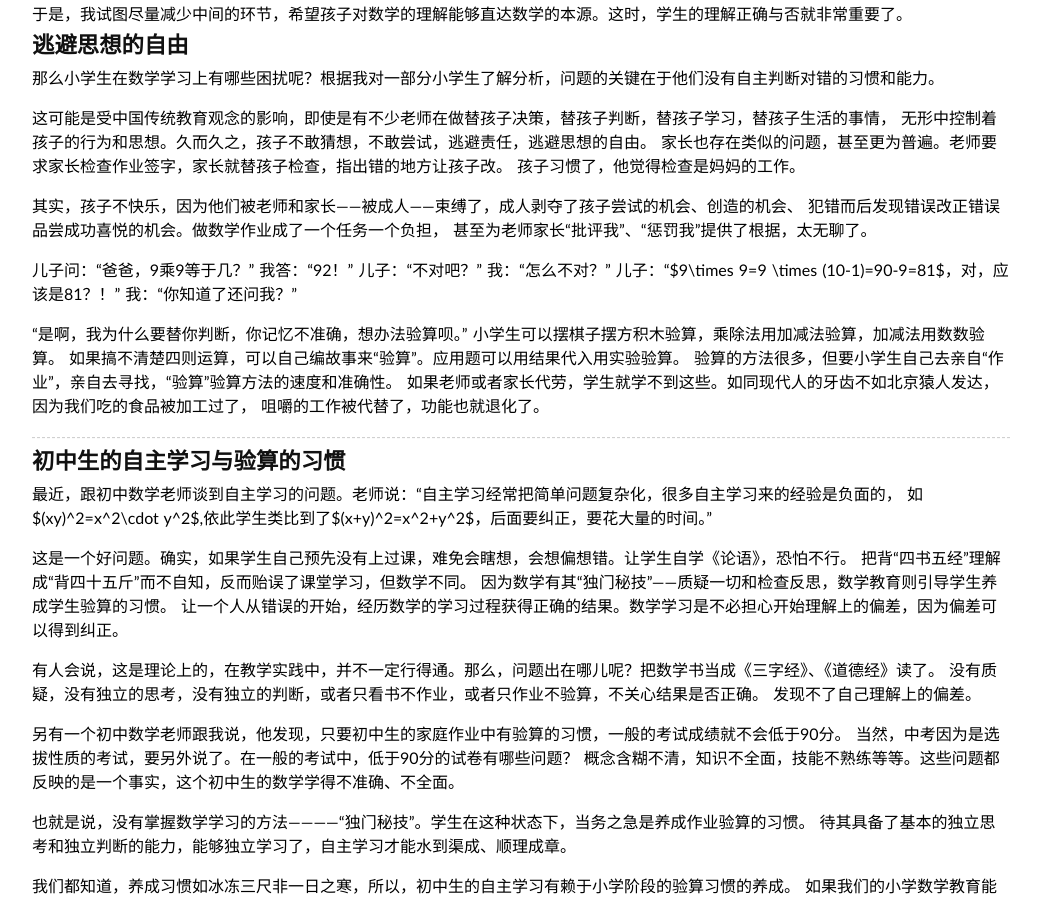
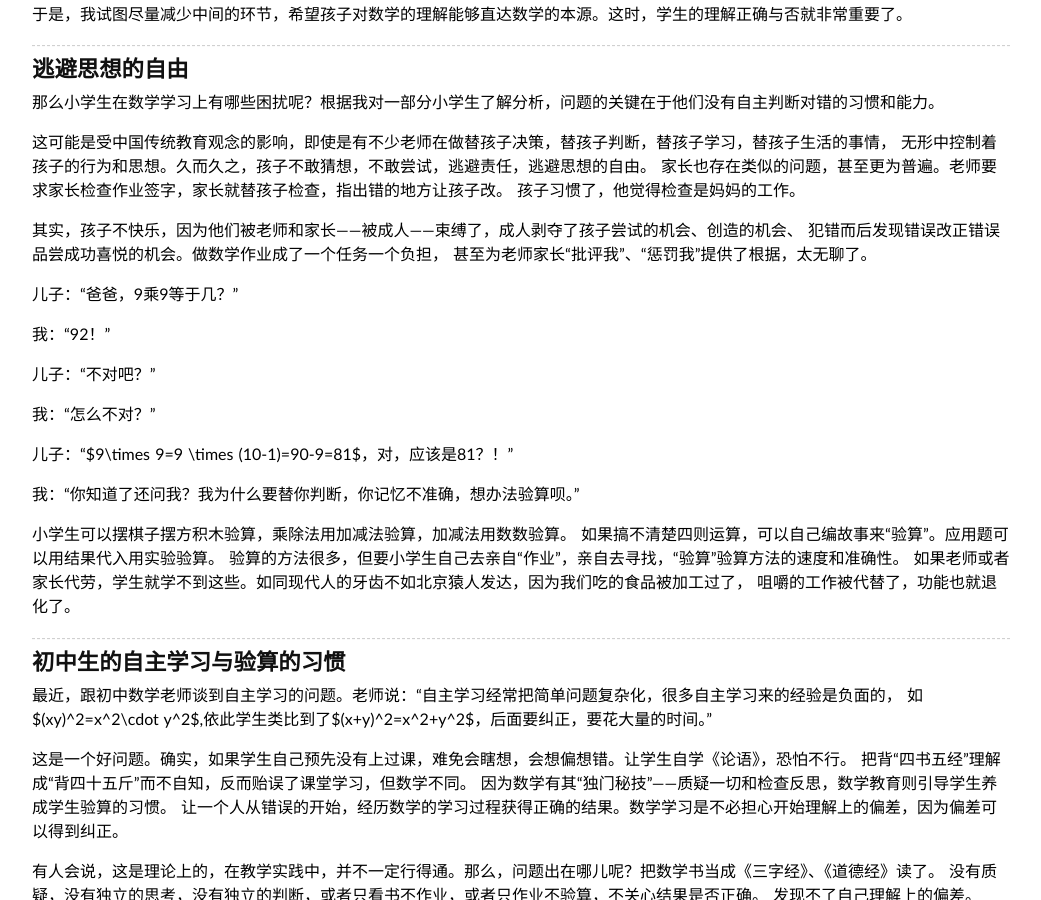
Before and after one commit to ccpaging/ccpaging.github.io, a Jekyll site: the page built from _posts/2014-11-17-L1-Check.md, in a window 1280 px wide and 900 px high, scrolled down 1404 px. Shown: the whole window, without its empty margins (119-1160 px from the left). Built offline with Jekyll 4.4.1, drawn with Linux system fonts in a browser that asks for light colours; comment, search, counter and statistics services are not loaded.

Commit message:
New post

```diff
--- a/_posts/2014-11-17-L1-Check.md
+++ b/_posts/2014-11-17-L1-Check.md
@@ -66,6 +66,8 @@ mathjax: true
 
 于是，我试图尽量减少中间的环节，希望孩子对数学的理解能够直达数学的本源。这时，学生的理解正确与否就非常重要了。
 
+---
+
 ## 逃避思想的自由
 
 那么小学生在数学学习上有哪些困扰呢？根据我对一部分小学生了解分析，问题的关键在于他们没有自主判断对错的习惯和能力。
@@ -79,14 +81,18 @@ mathjax: true
 犯错而后发现错误改正错误品尝成功喜悦的机会。做数学作业成了一个任务一个负担，
 甚至为老师家长“批评我”、“惩罚我”提供了根据，太无聊了。
 
-儿子问：“爸爸，9乘9等于几？”
-我答：“92！”
+儿子：“爸爸，9乘9等于几？”
+
+我：“92！”
+
 儿子：“不对吧？”
+
 我：“怎么不对？”
+
 儿子：“$9\times 9=9 \times (10-1)=90-9=81$，对，应该是81？！”
-我：“你知道了还问我？”
 
-“是啊，我为什么要替你判断，你记忆不准确，想办法验算呗。”
+我：“你知道了还问我？我为什么要替你判断，你记忆不准确，想办法验算呗。”
+
 小学生可以摆棋子摆方积木验算，乘除法用加减法验算，加减法用数数验算。
 如果搞不清楚四则运算，可以自己编故事来“验算”。应用题可以用结果代入用实验验算。
 验算的方法很多，但要小学生自己去亲自“作业”，亲自去寻找，“验算”验算方法的速度和准确性。
```
